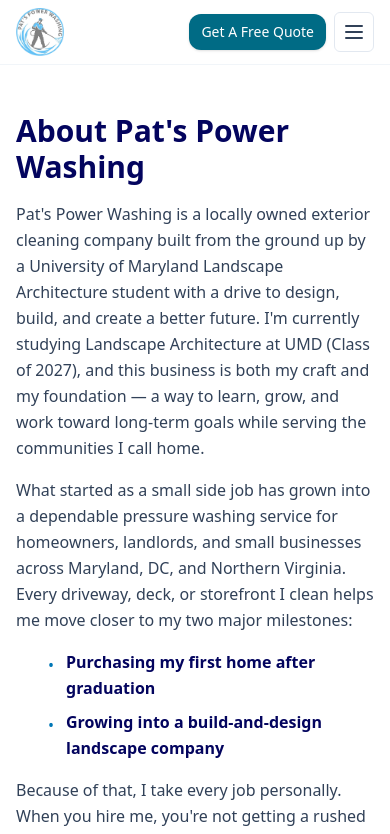
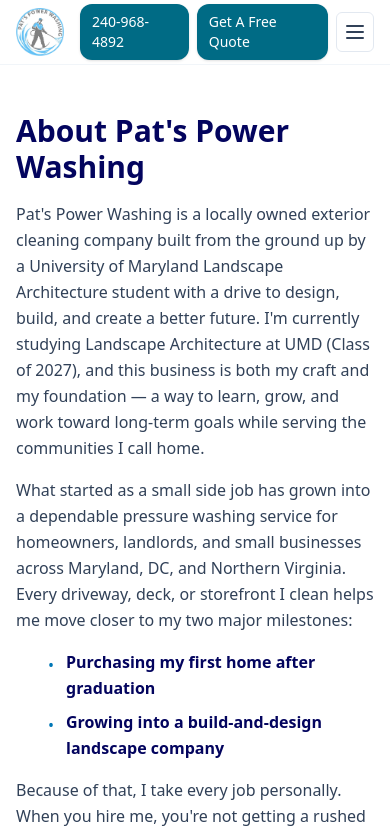
Before and after one commit to Hevyweight/Pats-Power-Washing-MD, a Next.js app: page /about in a window 390 px wide. Shown: the top 834 px of the page. Built offline with nearby package versions, Linux system fonts and the light colour scheme.

Commit message:
Update: Mobile Nav Fix

```diff
--- a/app/components/Navigation.tsx
+++ b/app/components/Navigation.tsx
@@ -218,6 +218,12 @@
             href="/contact"
             className="rounded-xl px-3 py-2 bg-brand-secondary-dark text-white text-sm font-medium shadow hover:opacity-95"
           >
+            240-968-4892
+          </Link>
+          <Link
+            href="/contact"
+            className="rounded-xl px-3 py-2 bg-brand-secondary-dark text-white text-sm font-medium shadow hover:opacity-95"
+          >
             Get A Free Quote
           </Link>
           <button
@@ -308,7 +314,7 @@
             <Link href="/contact" onClick={() => setMenuOpen(false)} className="py-2">
               Contact
             </Link>
-
+            {/*
             <div className="h-px bg-slate-200 my-2" />
 
             <a
@@ -317,6 +323,7 @@
             >
               Call: 240-968-4892
             </a>
+            */}
           </div>
         </div>
       )}
```
